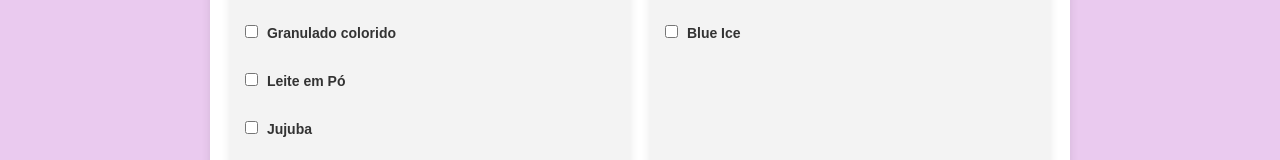
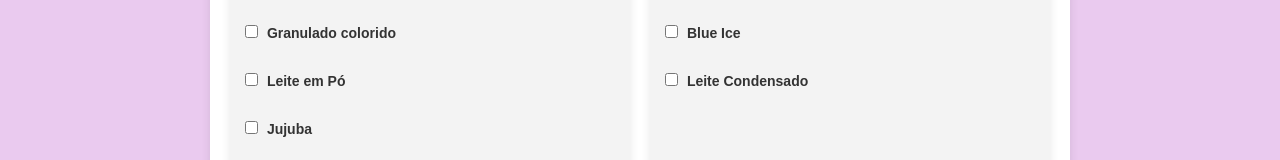
Before and after one commit to fabriciohof/AcaiProjeo, a plain HTML site: page pedidos.html in a window 1280 px wide. Shown: the part 854-1014 px from the top of the page. Drawn offline with Linux system fonts and the light colour scheme.

Commit message:
Update pedidos.html

```diff
--- a/pedidos.html
+++ b/pedidos.html
@@ -80,7 +80,8 @@
           <label><input type="checkbox" class="topping" value="Chocolate"> Chocolate</label><br>
           <label><input type="checkbox" class="topping" value="Morango"> Morango</label><br>
           <label><input type="checkbox" class="topping" value="Caramelo"> Caramelo</label><br>
-          <label><input type="checkbox" class="topping" value="Blue Ice"> Blue Ice</label>
+          <label><input type="checkbox" class="topping" value="Blue Ice"> Blue Ice</label><br>
+          <label><input type="checkbox" class="topping" value="Leite Condensado"> Leite Condensado</label>
         </div>
       </div>
 
```
